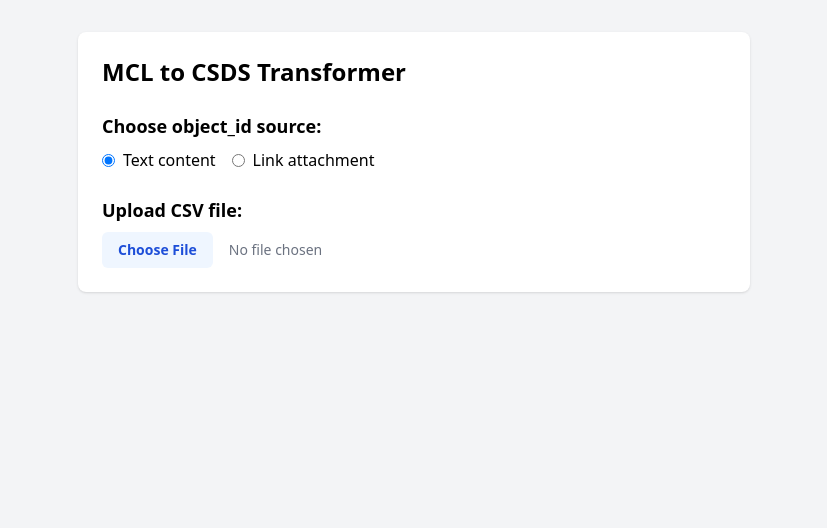
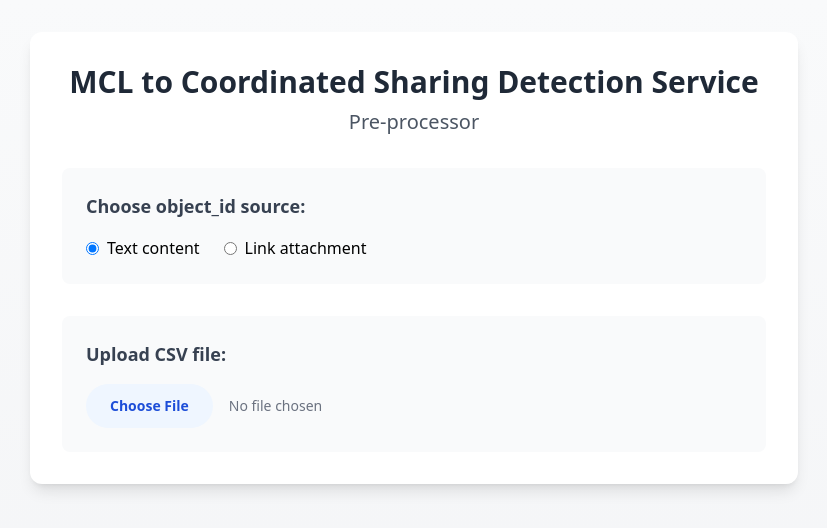
Before and after one commit to fabiogiglietto/csds-preprocessor, a React (Vite) app: page / in a window 1280 px wide. Shown: the top 528 px of the page, without its empty margins (226-1053 px from the left). Built offline with nearby package versions, Linux system fonts and the light colour scheme.

Commit message:
Enhanced UI with improved title and aesthetics

```diff
--- a/src/App.tsx
+++ b/src/App.tsx
@@ -25,12 +25,12 @@ function App() {
               // Check required fields exist
               const hasRequiredFields = Boolean(
                 row &&
-                row['surface.id'] && // Note the change here to use dot notation
+                row['surface.id'] &&
                 row.id &&
                 row.creation_time &&
                 (objectIdSource === 'text'
                   ? row.text
-                  : row['link_attachment.link']) // And here
+                  : row['link_attachment.link'])
               );
 
               if (!hasRequiredFields) {
@@ -86,71 +86,98 @@ function App() {
   };
 
   return (
-    <div className="min-h-screen bg-gray-100 py-8">
-      <div className="max-w-2xl mx-auto bg-white rounded-lg shadow p-6">
-        <h1 className="text-2xl font-bold mb-6">MCL to CSDS Transformer</h1>
+    <div className="min-h-screen bg-gradient-to-b from-gray-50 to-gray-100 py-8">
+      <div className="max-w-3xl mx-auto bg-white rounded-xl shadow-lg p-8">
+        {/* Title Section */}
+        <div className="text-center mb-8">
+          <h1 className="text-3xl font-bold text-gray-800">
+            MCL to Coordinated Sharing Detection Service
+          </h1>
+          <h2 className="text-xl text-gray-600 mt-2">Pre-processor</h2>
+        </div>
 
-        <div className="space-y-6">
-          <div>
-            <h2 className="text-lg font-semibold mb-2">Choose object_id source:</h2>
-            <div className="flex space-x-4">
-              <label className="flex items-center">
+        <div className="space-y-8">
+          {/* Object ID Selection */}
+          <div className="bg-gray-50 rounded-lg p-6">
+            <h2 className="text-lg font-semibold mb-4 text-gray-700">
+              Choose object_id source:
+            </h2>
+            <div className="flex space-x-6">
+              <label className="flex items-center hover:text-blue-600 cursor-pointer">
                 <input
                   type="radio"
                   value="text"
                   checked={objectIdSource === 'text'}
                   onChange={(e) => setObjectIdSource(e.target.value as 'text' | 'link')}
-                  className="mr-2"
+                  className="mr-2 text-blue-600 focus:ring-blue-500"
                 />
                 Text content
               </label>
-              <label className="flex items-center">
+              <label className="flex items-center hover:text-blue-600 cursor-pointer">
                 <input
                   type="radio"
                   value="link"
                   checked={objectIdSource === 'link'}
                   onChange={(e) => setObjectIdSource(e.target.value as 'text' | 'link')}
-                  className="mr-2"
+                  className="mr-2 text-blue-600 focus:ring-blue-500"
                 />
                 Link attachment
               </label>
             </div>
           </div>
 
-          <div>
-            <h2 className="text-lg font-semibold mb-2">Upload CSV file:</h2>
+          {/* File Upload */}
+          <div className="bg-gray-50 rounded-lg p-6">
+            <h2 className="text-lg font-semibold mb-4 text-gray-700">
+              Upload CSV file:
+            </h2>
             <input
               type="file"
               accept=".csv"
               onChange={handleFileUpload}
               className="block w-full text-sm text-gray-500
-                file:mr-4 file:py-2 file:px-4
-                file:rounded-md file:border-0
+                file:mr-4 file:py-3 file:px-6
+                file:rounded-full file:border-0
                 file:text-sm file:font-semibold
                 file:bg-blue-50 file:text-blue-700
-                hover:file:bg-blue-100"
+                hover:file:bg-blue-100
+                cursor-pointer"
             />
           </div>
 
+          {/* Error Display */}
           {error && (
-            <div className="bg-red-50 text-red-700 p-4 rounded">
-              {error}
+            <div className="bg-red-50 text-red-700 p-6 rounded-lg border border-red-200">
+              <div className="flex items-center">
+                <svg className="h-5 w-5 mr-2" fill="currentColor" viewBox="0 0 20 20">
+                  <path fillRule="evenodd" d="M10 18a8 8 0 100-16 8 8 0 000 16zM8.707 7.293a1 1 0 00-1.414 1.414L8.586 10l-1.293 1.293a1 1 0 101.414 1.414L10 11.414l1.293 1.293a1 1 0 001.414-1.414L11.414 10l1.293-1.293a1 1 0 00-1.414-1.414L10 8.586 8.707 7.293z" clipRule="evenodd" />
+                </svg>
+                {error}
+              </div>
             </div>
           )}
 
+          {/* Success Display */}
           {transformedData && (
             <div className="space-y-4">
-              <div className="bg-green-50 text-green-700 p-4 rounded">
-                <p>Successfully processed {processedRows} rows</p>
+              <div className="bg-green-50 p-6 rounded-lg border border-green-200">
+                <div className="flex items-center text-green-700 mb-2">
+                  <svg className="h-5 w-5 mr-2" fill="currentColor" viewBox="0 0 20 20">
+                    <path fillRule="evenodd" d="M10 18a8 8 0 100-16 8 8 0 000 16zm3.707-9.293a1 1 0 00-1.414-1.414L9 10.586 7.707 9.293a1 1 0 00-1.414 1.414l2 2a1 1 0 001.414 0l4-4z" clipRule="evenodd" />
+                  </svg>
+                  <p className="font-semibold">Successfully processed {processedRows} rows</p>
+                </div>
                 {skippedRows > 0 && (
-                  <p className="mt-2 text-yellow-600">
+                  <p className="ml-7 text-yellow-600">
                     Skipped {skippedRows} rows due to missing or invalid data
                   </p>
                 )}
               </div>
               <button
                 onClick={handleDownload}
-                className="bg-blue-600 text-white px-4 py-2 rounded hover:bg-blue-700"
+                className="w-full bg-blue-600 text-white px-6 py-3 rounded-lg font-semibold
+                  hover:bg-blue-700 transition-colors duration-200
+                  focus:outline-none focus:ring-2 focus:ring-blue-500 focus:ring-offset-2"
               >
                 Download Transformed CSV
               </button>
```
